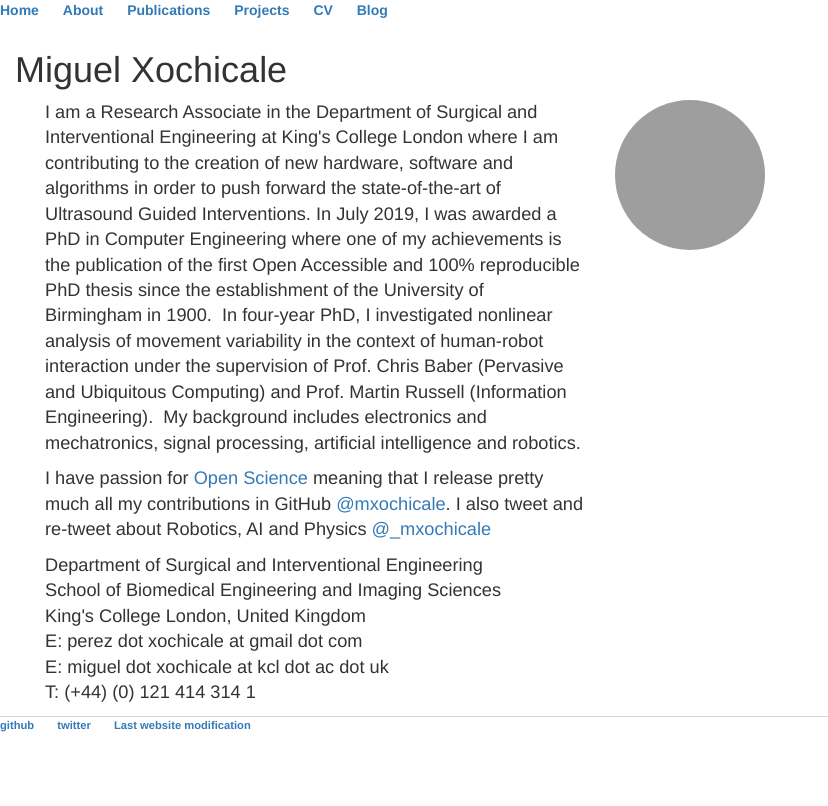
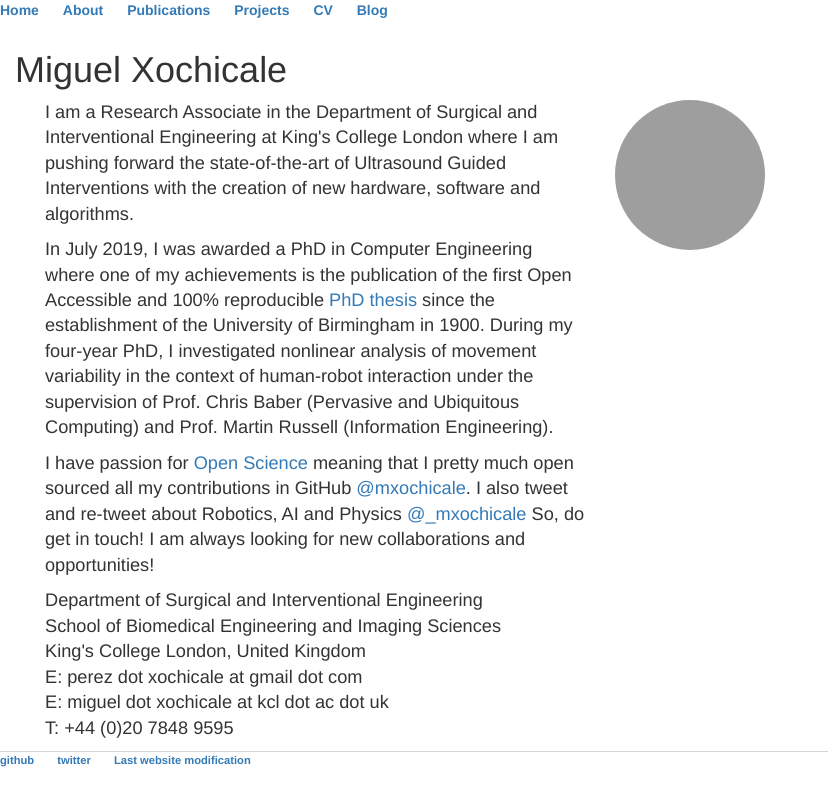
Before and after one commit to mxochicale/mxochicale.github.io, a Jekyll site: the page built from index.html, in a window 1280 px wide. Shown: the top 806 px of the page, without its empty margins (0-828 px from the left). Built offline with Jekyll 4.4.1, drawn with Linux system fonts in a browser that asks for light colours; grey boxes are pictures that could not be loaded.

Commit message:
polishes index.html

```diff
--- a/index.html
+++ b/index.html
@@ -6,31 +6,32 @@ title: Miguel Xochicale
 
 <div class="container">
 	<div class="col-sm-6">
+
 	<p>
 	I am a Research Associate in the Department of Surgical and
-		Interventional Engineering at King's College London where I am contributing
-		to the creation of new hardware, software and algorithms
-		in order to push forward the state-of-the-art of Ultrasound Guided Interventions.
+	Interventional Engineering at King's College London where I am
+	pushing forward the state-of-the-art of Ultrasound Guided Interventions
+	with the creation of new hardware, software and algorithms.
+	</p>
 
+	<p>
 	In July 2019, I was awarded a PhD in Computer Engineering where
 	one of my achievements is the publication of the first Open Accessible and
-		100% reproducible PhD thesis since the establishment of the University of Birmingham
-		in 1900.
-		In four-year PhD, I investigated nonlinear analysis of movement
+	100% reproducible <a href="https://mxochicale-phd.github.io/site/">PhD thesis</a>
+	since the establishment of the University of Birmingham in 1900.
+	During my four-year PhD, I investigated nonlinear analysis of movement
 	variability in the context of human-robot interaction under
 	the supervision of
 	Prof. Chris Baber (Pervasive and Ubiquitous Computing) and
 	Prof. Martin Russell (Information Engineering).
-
-		My background includes electronics and mechatronics, signal processing,
-		artificial intelligence and robotics.
 	</p>
 
 	<p>
 	I have passion for <a href="https://en.wikipedia.org/wiki/Open_science"> Open Science </a>
-		meaning that I release pretty much all my contributions in GitHub
+	meaning that I pretty much open sourced all my contributions in GitHub
 	<a href="https://github.com/mxochicale"> @mxochicale</a>.
 	I also tweet and re-tweet about Robotics, AI and Physics <a href="https://twitter.com/_mxochicale"> @_mxochicale </a>
+	So, do get in touch! I am always looking for new collaborations and opportunities!
 	</p>
 
  	<h5>
@@ -40,7 +41,7 @@ title: Miguel Xochicale
         King's College London, United Kingdom<br>
 	E: perez dot xochicale at gmail dot com<br>
 	E: miguel dot xochicale at kcl dot ac dot uk<br>
-		T: (+44) (0) 121 414 314 1<br>
+	T: +44 (0)20 7848 9595<br>
         </p>
     	</h5>
 
```
Lines whose indentation alone changed are shown as unchanged.
